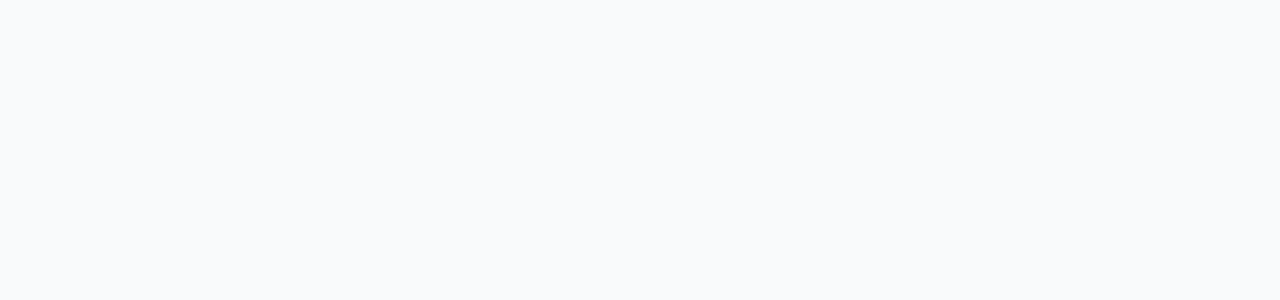
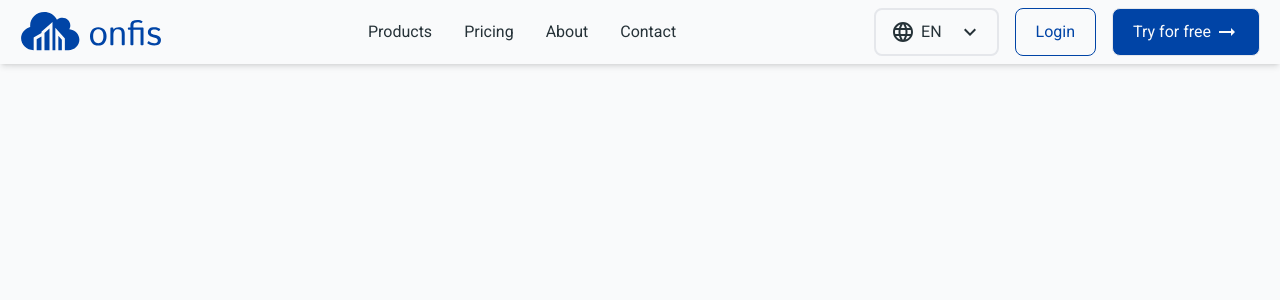
Before and after one commit to automne2021/onfis, a React (Vite) app in the folder onfis-frontend/: page / in a window 1280 px wide. Shown: the top 300 px of the page. Built offline with nearby package versions, Linux system fonts and the light colour scheme.

Commit message:
feat: Add landing page header

```diff
--- a/onfis-frontend/package.json
+++ b/onfis-frontend/package.json
@@ -4,12 +4,18 @@
   "version": "0.0.0",
   "type": "module",
   "scripts": {
+    "start": "vite",
     "dev": "vite",
     "build": "tsc -b && vite build",
     "lint": "eslint .",
     "preview": "vite preview"
   },
   "dependencies": {
+    "@emotion/react": "^11.14.0",
+    "@emotion/styled": "^11.14.1",
+    "@headlessui/react": "^2.2.9",
+    "@mui/icons-material": "^7.3.6",
+    "@mui/material": "^7.3.6",
     "axios": "^1.13.2",
     "react": "^19.2.0",
     "react-dom": "^19.2.0",
--- /dev/null
+++ b/onfis-frontend/src/components/common/Dropdown.tsx
@@ -0,0 +1,39 @@
+import { Fragment } from "react";
+import { Transition } from "@headlessui/react";
+
+interface DropdownProps {
+  isOpen: boolean;
+  trigger: React.ReactNode;  // trigger button
+  children: React.ReactNode; // dropdown's content
+  widthClass?: string;       // Class modifies the width
+}
+
+export default function Dropdown({
+  isOpen,
+  trigger,
+  children,
+  widthClass = "w-48" // default value
+}: DropdownProps) {
+
+  return (
+    <div className="relative">
+      {trigger}
+      <Transition
+        as={Fragment}
+        show={isOpen}
+        enter="transition ease-out duration-100"
+        enterFrom="opacity-0 -translate-y-2"
+        enterTo="opacity-100 translate-y-0"
+        leave="transition ease-in duration-75"
+        leaveFrom="opacity-100 translate-y-0"
+        leaveTo="opacity-0 -translate-y-2"
+      >
+        <div className={`absolute right-0 mt-2 ${widthClass} origin-top-right rounded-md bg-card shadow-lg hover:bg-neutral-200 transition focus:outline-none`}>
+          <div className="py-1">
+            {children}
+          </div>
+        </div>
+      </Transition>
+    </div>
+  );
+}
--- /dev/null
+++ b/onfis-frontend/src/features/landing/components/LandingPageFooter.tsx
@@ -0,0 +1,6 @@
+export default function LandingPageFooter() {
+  return(
+    <>
+    </>
+  )
+}
--- /dev/null
+++ b/onfis-frontend/src/features/landing/components/LandingPageHeader.tsx
@@ -0,0 +1,179 @@
+import { Link, useLocation } from "react-router-dom"
+import logo from "../../../assets/logo.svg"
+import {
+  KeyboardArrowDownOutlined,
+  KeyboardArrowUpOutlined,
+  LanguageOutlined,
+  MenuOutlined,
+  CloseOutlined,
+  ArrowRightAltOutlined
+}from '@mui/icons-material';
+import { useState } from "react";
+import Dropdown from "../../../components/common/Dropdown";
+
+const navLinks = [
+  { title: "Products", path: "" },
+  { title: "Pricing", path: "" },
+  { title: "About", path: "" },
+  { title: "Contact", path: "" },
+]
+
+const languages = [
+  { title: "English", code: "EN" }
+]
+
+export default function LandingPageHeader() {
+
+  const location = useLocation();
+
+  const [language, setLanguage] = useState(languages[0].code);
+  const [openDropdown, setOpenDropdown] = useState<string | null>(null);
+  const [isMobileMenuOpen, setIsMobileMenuOpen] = useState(false);
+
+  const handleToggleDropdown = (dropdownName: string) => {
+    setOpenDropdown(prev => (prev === dropdownName ? null : dropdownName));
+  }
+
+  const handleLanguageOption = (code: string) => {
+    setLanguage(code);
+    setOpenDropdown(null);
+  }
+
+  return(
+    <div className={`fixed flex items-center justify-between w-full h-[64px] px-4 md:px-5 xl:px-8 2xl:px-[220px] py-4 transition-all duration-300 ease-in-out bg-neutral-50 shadow-md`}>
+      {/* Logo */}
+      <div>
+        <Link to={`/`}>
+          <img src={logo} alt="Logo" className="h-[42px]"/>
+        </Link>
+      </div>
+
+      {/* Nav Link Items */}
+      <nav className="hidden md:flex gap-[32px]">
+        {navLinks.map((item,idx) => {
+          const isActive = location.pathname === item.path
+          return (
+          <Link
+            key={idx}
+            to={item.path}
+            className={`body-2-regular ${isActive ? 'text-primary' : 'text-neutral-900'}`}
+          >
+            {item.title}
+            <span className={`
+              absolute left-0 -bottom-1 h-[3px] rounded-2xl w-full
+              bg-primary origin-left transform transition-all duration-300 ease-out
+              ${isActive ? 'scale-x-100' : 'scale-x-0 group-hover:scale-x-100'}
+            `} />
+          </Link>
+        )})}
+      </nav>
+
+      {/* Desktop - Log in/Sign up/Language buttons*/}
+      <div className="hidden md:flex paragraph-p2-medium gap-4">
+        {/* Language button */}
+        <Dropdown
+            isOpen={openDropdown === 'language'}
+            widthClass="w-full"
+            trigger={
+              <button
+                onClick={() => handleToggleDropdown('language')}
+                className={`
+                  px-[15px] py-2.5 bg-transparent flex justify-center items-center gap-4 border-2 rounded-[8px] relative cursor-pointer transition text-neutral-900
+                `}
+              >
+                <div className="flex gap-1.5">
+                  <LanguageOutlined />
+                  {language}
+                </div>
+                {openDropdown === 'language' ? <KeyboardArrowUpOutlined /> : <KeyboardArrowDownOutlined />}
+              </button>
+            }
+          >
+            {languages.map((language, index) => (
+              <button
+                key={index}
+                onClick={() => handleLanguageOption(language.code)}
+                className="block w-full text-left px-4 py-2 text-neutral-900 hover:bg-neutral-200 transition cursor-pointer"
+              >
+                {language.title}
+              </button>
+            ))}
+          </Dropdown>
+
+        {/* Login button */}
+        <button className="px-5 rounded-[8px] bg-transparent hover:bg-neutral-200 text-primary border border-primary transition cursor-pointer">
+          Login
+        </button>
+
+        {/* Sign up button */}
+        <button className="px-5 rounded-[8px] bg-primary hover:bg-primary-hover text-neutral-50 border transition cursor-pointer flex items-center gap-1">
+          Try for free <span><ArrowRightAltOutlined /></span>
+        </button>
+
+      </div>
+
+      {/* Mobile - Log in/Sign up/Language buttons*/}
+      <button
+        className="md:hidden flex items-center justify-center text-sub-text p-2 transition rounded-full cursor-pointer hover:bg-neutral-200"
+        onClick={() => setIsMobileMenuOpen(!isMobileMenuOpen)}
+      >
+        {isMobileMenuOpen ? <CloseOutlined fontSize="large"/> : <MenuOutlined fontSize="large"/>}
+      </button>
+      {/* Mobile dropdown */}
+      <div
+        className={`
+          absolute top-[64px] left-0 w-full bg-neutral-50 shadow-lg md:hidden flex flex-col overflow-hidden
+          transition-all duration-300 ease-in-out origin-top
+          ${isMobileMenuOpen ? 'max-h-screen opacity-100 py-4 border-t border-divider' : 'max-h-0 opacity-0 py-0 border-none'}
+        `}
+      >
+        <div className="flex flex-col px-6 gap-6">
+          <nav className="flex flex-col gap-4">
+            {navLinks.map((item, index) => {
+              const isActive = location.pathname === item.path;
+              return (
+                <Link
+                  key={index}
+                  to={item.path}
+                  className={`body-2-regular ${isActive ? 'text-primary' : 'text-neutral-900'}`}
+                >
+                  {item.title}
+                </Link>
+            )})}
+          </nav>
+        </div>
+        <hr className="text-divider my-4"/>
+        <div className="flex gap-4 px-4 justify-end">
+          <Dropdown
+            isOpen={openDropdown === 'language'}
+            widthClass="w-full"
+            trigger={
+              <button
+                onClick={() => handleToggleDropdown('language')}
+                className={`
+                  px-[15px] py-2.5 bg-transparent flex justify-center items-center gap-4 border-2 rounded-[8px] relative cursor-pointer transition text-neutral-900
+                `}
+              >
+                <div className="flex gap-1.5">
+                  <LanguageOutlined />
+                  {language}
+                </div>
+                {openDropdown === 'language' ? <KeyboardArrowUpOutlined /> : <KeyboardArrowDownOutlined />}
+              </button>
+            }
+          >
+            {languages.map((language, index) => (
+              <button
+                key={index}
+                onClick={() => handleLanguageOption(language.code)}
+                className="block w-full text-left px-4 py-2 text-neutral-900 hover:bg-neutral-200 transition cursor-pointer"
+              >
+                {language.title}
+              </button>
+            ))}
+          </Dropdown>
+        </div>
+      </div>
+    </div>
+  )
+}
--- a/onfis-frontend/src/features/landing/pages/LandingPage.tsx
+++ b/onfis-frontend/src/features/landing/pages/LandingPage.tsx
@@ -1,7 +1,9 @@
 export default function LandingPage() {
   return(
     <>
-
+      <section>
+        <h1 className="">Landing page</h1>
+      </section>
     </>
   );
 }
--- a/onfis-frontend/src/layouts/LandingPageLayout.tsx
+++ b/onfis-frontend/src/layouts/LandingPageLayout.tsx
@@ -1,7 +1,13 @@
+import { Outlet } from "react-router-dom";
+import LandingPageHeader from "../features/landing/components/LandingPageHeader";
+import LandingPageFooter from "../features/landing/components/LandingPageFooter";
+
 export default function LandingPageLayout() {
   return(
-    <>
-
-    </>
+    <main>
+      <LandingPageHeader />
+      <Outlet />
+      <LandingPageFooter />
+    </main>
   );
 }
```
Also changed, not shown: onfis-frontend/src/assets/logo.svg (added), onfis-frontend/src/components/common/BlaBla.tsx (deleted), onfis-frontend/src/features/landing/components/BlaBla.tsx (deleted), 1 other file (tests, documents, lock files or other folders).
